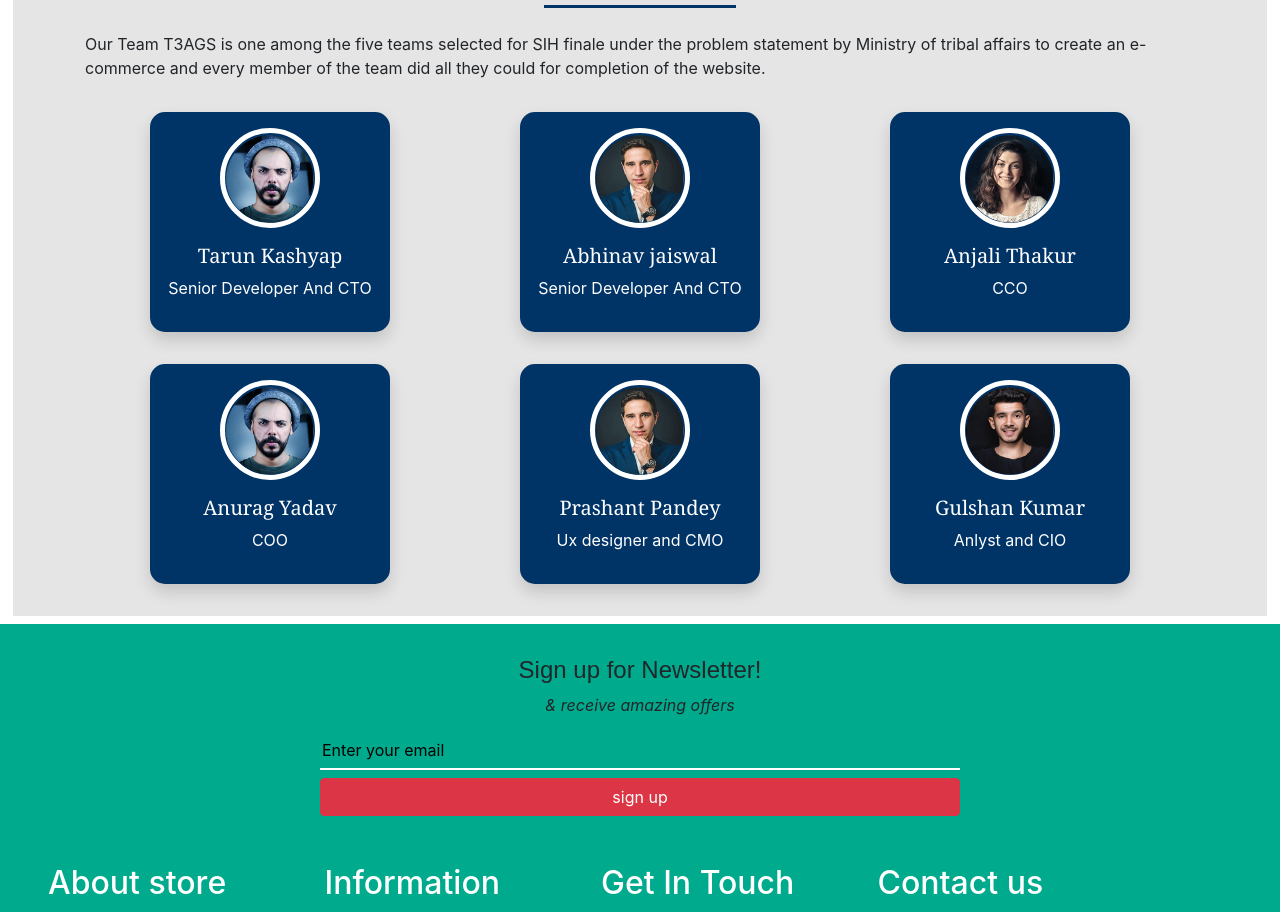
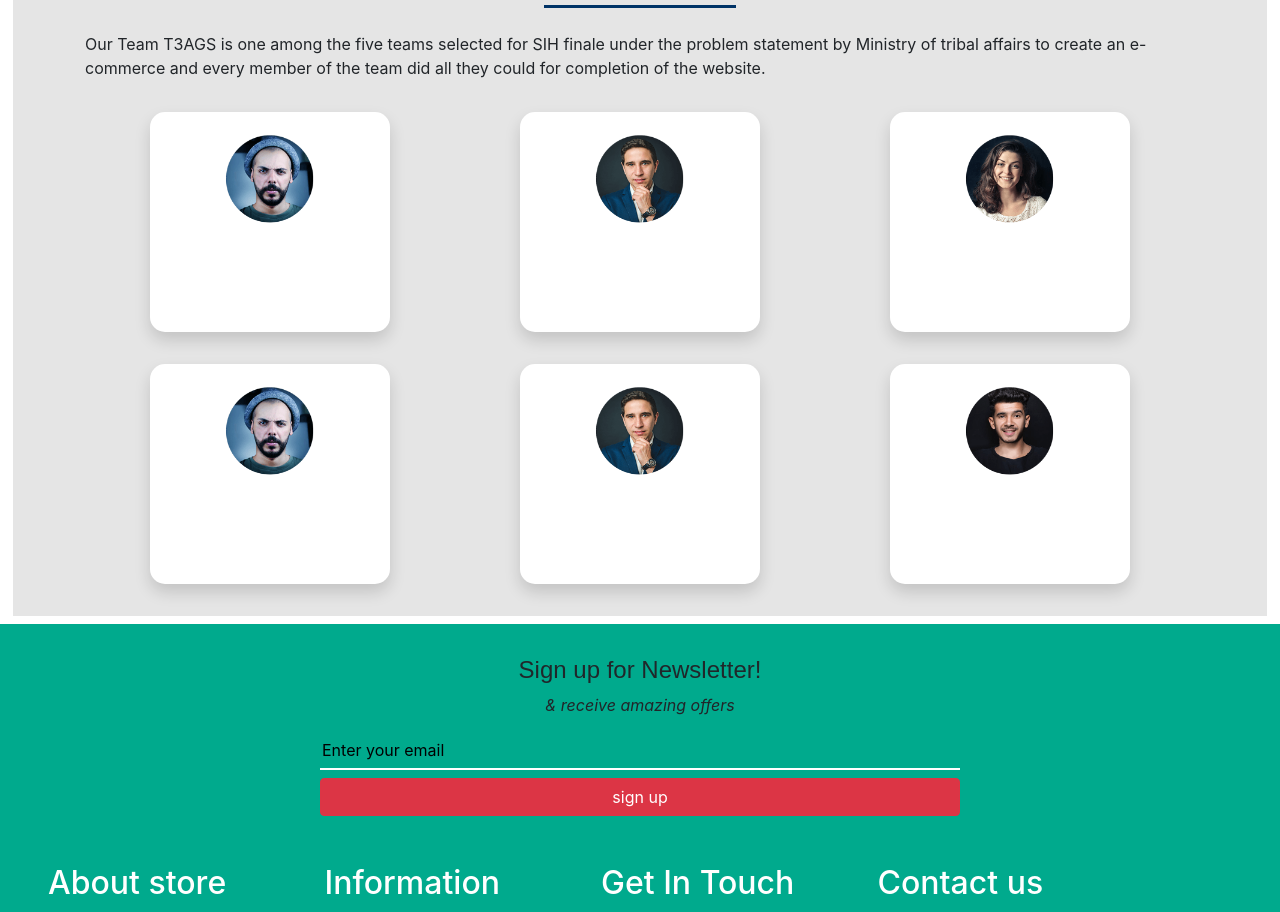
Before and after one commit to aj761774/online-store, a plain HTML site: page about.html in a window 1280 px wide. Shown: the part 1169-2081 px from the top of the page. Drawn offline with nearby package versions, Linux system fonts and the light colour scheme.

Commit message:
About page part2

```diff
--- a/about.html
+++ b/about.html
@@ -399,7 +399,7 @@
       </div>
       <div class="col-12 col-sm-6 col-lg-4">
         <div class="shadow team-card">
-           <img src="img/Abhinav.png" alt="">
+           <img src="img/abhinav.png" alt="">
         <h5>Abhinav jaiswal</h5>
            <p>Senior Developer And CTO</p>
          </div>
--- a/css/style.css
+++ b/css/style.css
@@ -1197,7 +1197,7 @@ color:purple;
   border-radius: 15px;
   padding:1rem;
   text-align: center;
-  background-color:#036;
+  background-color:white;
   color: white;
 }
 
```
